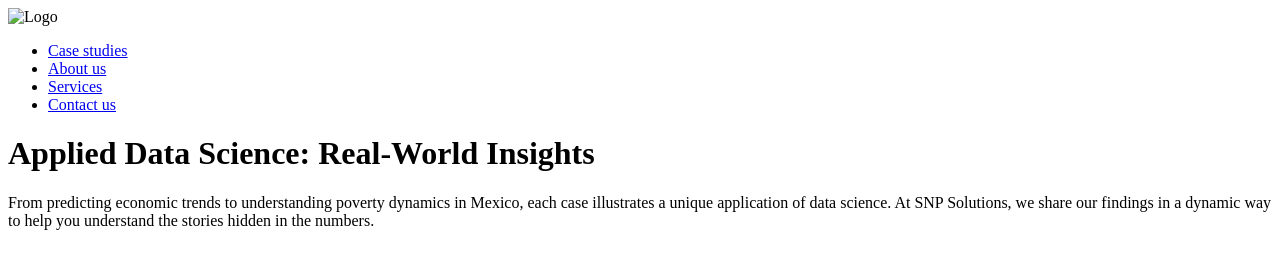
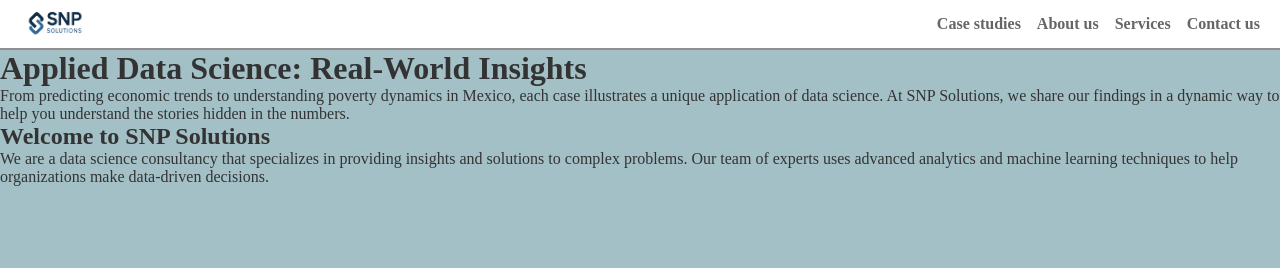
Before and after one commit to axelsn04/webpage-flexbox-TOP, a plain HTML site: page index.html in a window 1280 px wide. Drawn offline with Linux system fonts and the light colour scheme.

Commit message:
style: add base CSS styling and update HTML structure
CSS:
- Styled header with white background, horizontal layout, and bottom border
- Removed default list bullet points and link underlines in navigation menu
- Added spacing (gap, padding, margin) for visual clarity and layout
- Set body background color and default font

HTML:
- Renamed logo image from 'logo.jpg' to 'snp-logo.png' with transparent background
- Updated <img> src and alt attributes accordingly
- Added a second heading and paragraph in the introduction section for better context

```diff
--- a/index.html
+++ b/index.html
@@ -4,11 +4,13 @@
     <meta charset="UTF-8">
     <meta name="viewport" content="width=device-width, initial-scale=1.0">
     <title>SNP Homepage</title>
+    <link rel="stylesheet" href="styles.css">
+
 </head>
 <body>
-    <div class="navigation-bar">
+    <div class="header">
         <div class="logo">
-            <img src="logo.png" alt="Logo">
+            <img src="images/snp-logo.png" alt="Logo">
         </div>
         <nav class="menu">
             <ul>
@@ -24,6 +26,10 @@
             <h1>Applied Data Science: Real-World Insights</h1>
             <p>From predicting economic trends to understanding poverty dynamics in Mexico, each case illustrates a unique application of data science. At SNP Solutions, we share our findings in a dynamic way to help you understand the stories hidden in the numbers.</p>
         </div>
+        <div class="snp-section">
+            <h2>Welcome to SNP Solutions</h2>
+            <p>We are a data science consultancy that specializes in providing insights and solutions to complex problems. Our team of experts uses advanced analytics and machine learning techniques to help organizations make data-driven decisions.</p>
+        </div>
     </div>
 </body>
 </html>
--- a/styles.css
+++ b/styles.css
@@ -0,0 +1,43 @@
+
+* {
+    margin: 0;
+    padding: 0;
+    box-sizing: border-box;
+  }
+
+  body {
+    font-family: 'Times New Roman', Times, serif;
+    background-color: #a3c0c7;
+    color: #333;
+  }
+
+  .header {
+    background-color: #ffffff;
+    display: flex;
+    justify-content: space-between;
+    align-items: center;
+    border-bottom: 2px solid #938e8e;
+    padding: 0 20px;
+    height: 50px;
+  }
+
+  .logo img {
+    width: 70px;
+    height: auto;
+  }
+
+  nav.menu ul {
+    list-style: none;
+    display: flex;
+    gap: 16px;
+  }
+
+  nav.menu a {
+    text-decoration: none;
+    color: #666;
+    font-weight: bold;
+  }
+
+  nav.menu a:hover {
+    color: #000;
+  }
```
Also changed, not shown: images/snp-logo.png (added).
